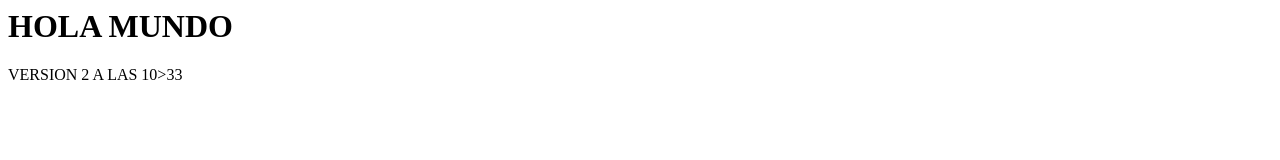
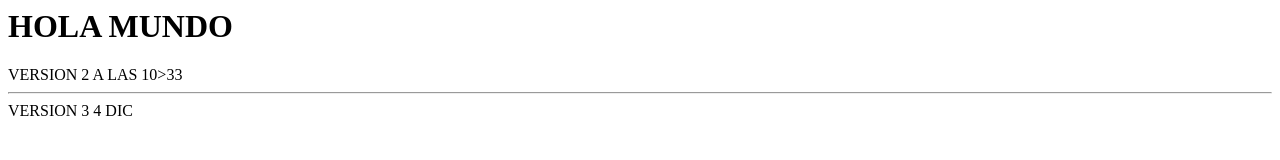
Before and after one commit to germangtz/pagina1, a plain HTML site: page index.html in a window 1280 px wide. Drawn offline with Linux system fonts and the light colour scheme.

Commit message:
agregamos texto 4 de diciembre

```diff
--- a/index.html
+++ b/index.html
@@ -3,6 +3,8 @@
 <body>
 <h1> HOLA MUNDO </H1>
 VERSION 2 A LAS 10>33
+<HR>
+VERSION 3 4 DIC
 
 </body>
 
```
